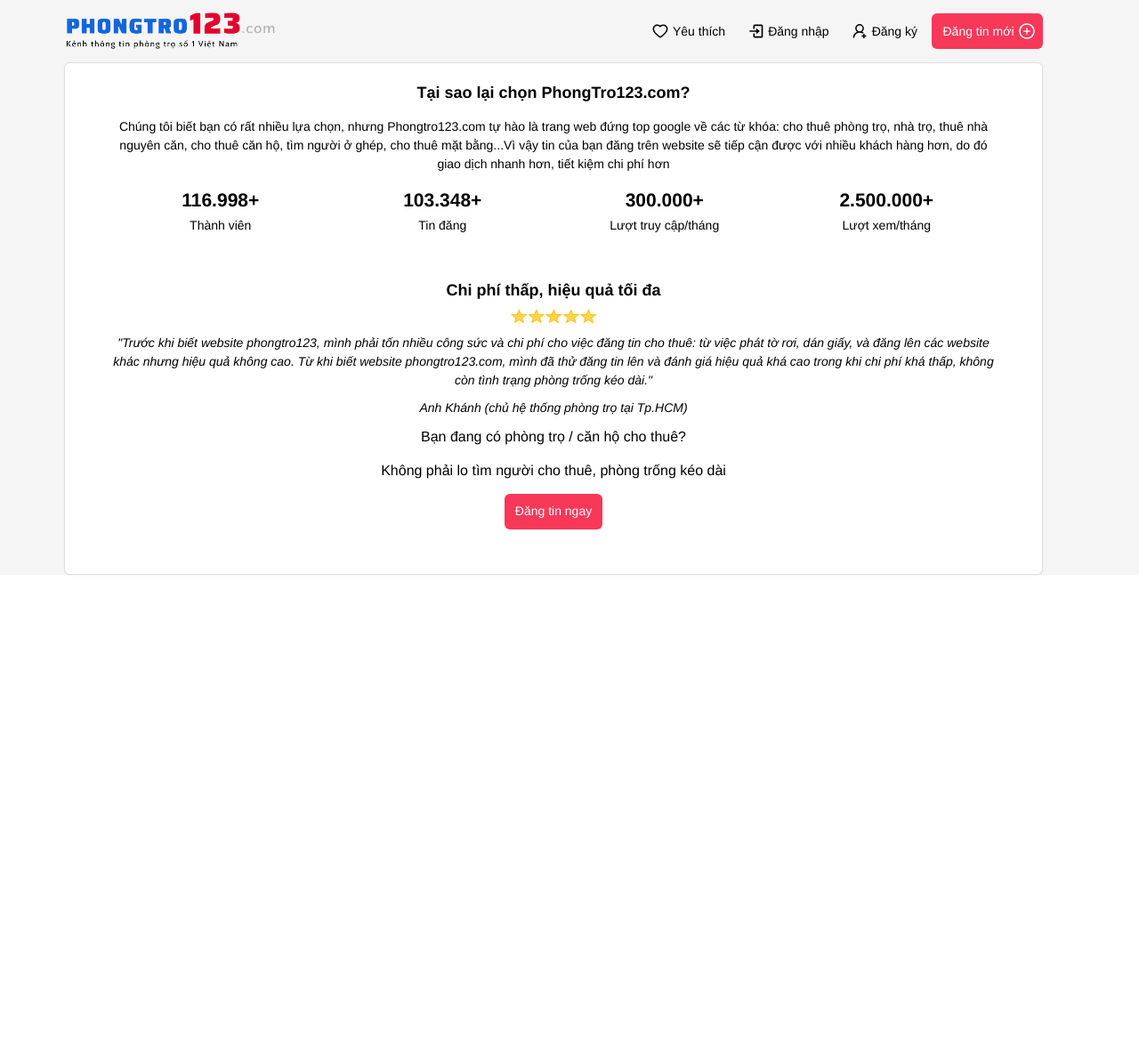
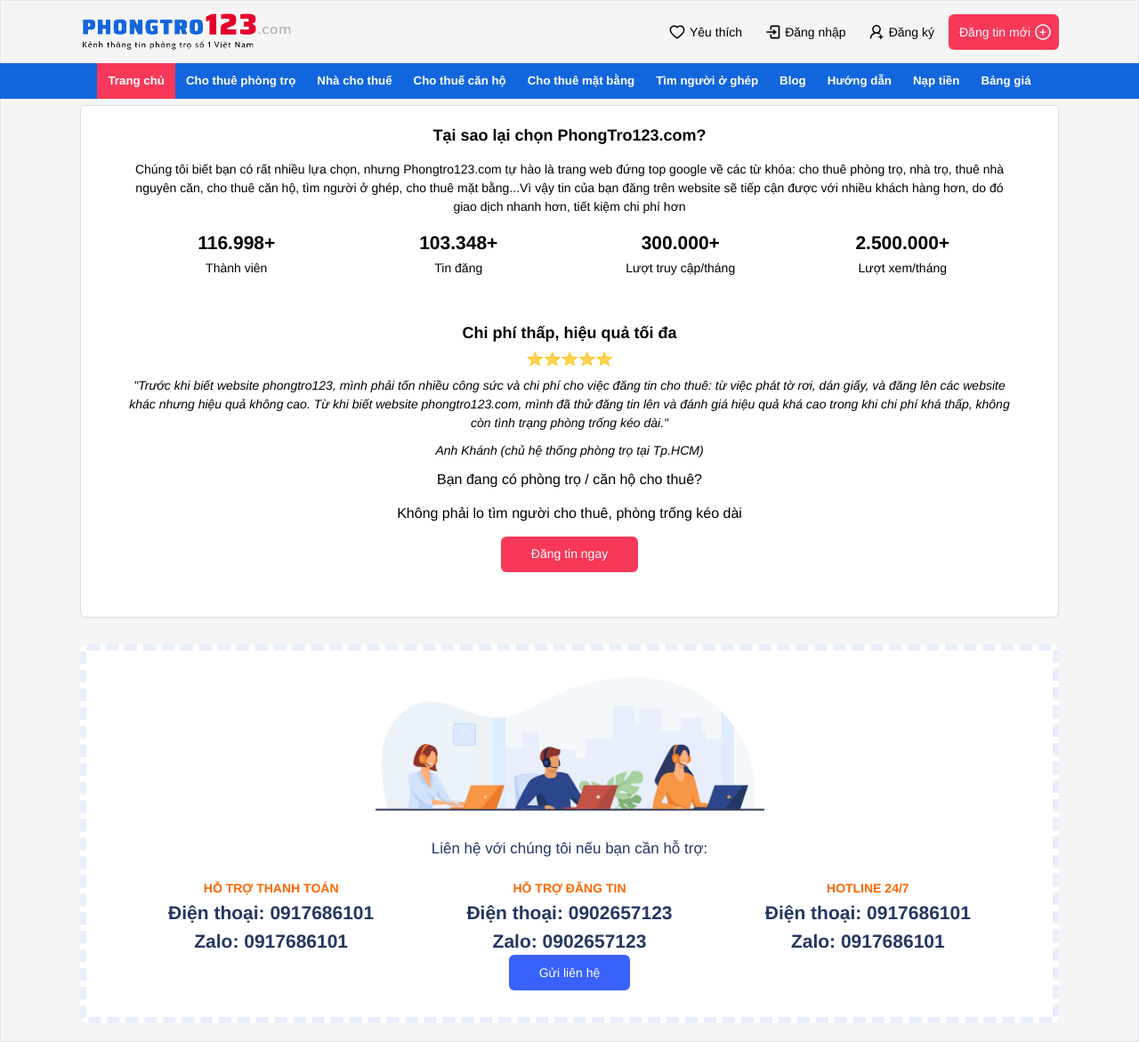
Before and after one commit to truong0806/phong_tro, a React (Create React App) app in the folder client/: page / in a window 1280 px wide. Shown: the whole page at 89% size. Before the commit the page ends 800 px from the top, so only its background shows below. Built offline with nearby package versions, Linux system fonts and the light colour scheme.

Commit message:
Add navigation bar and support section

```diff
--- a/client/src/containers/Public/Header.js
+++ b/client/src/containers/Public/Header.js
@@ -20,14 +20,14 @@
   }, []);
 
   return (
-    <div className="w-1100 h-70 flex items-center justify-between">
+    <div className="w-1100 h-70 flex items-center justify-between ">
       <img
-        className="w-[240px] h-[70px] object-contain"
+        className="cursor-pointer  w-[240px] h-[70px] object-contain"
         src={logo}
         alt="logo"
         onClick={goHome}
       />
-      <div className="flex items-center gap-1">
+      <div className="cursor-pointer  flex items-center gap-1">
         <Button
           fontW={"font-normal text-[14px] h-[40px]"}
           IcBefor={AiOutlineHeart}
@@ -55,7 +55,7 @@
           onClick={goRegister}
         />
         <Button
-          width={"w-[125px] text-[14px] h-[40px]"}
+          width={"w-auto text-[14px] h-[40px] "}
           text={"Đăng tin mới"}
           textColor="text-white"
           bgcolor="bg-secondary2"
--- a/client/src/containers/Public/Home.js
+++ b/client/src/containers/Public/Home.js
@@ -1,15 +1,16 @@
 import React from "react";
-import Header from "./Header";
-import WhyUs from "./WhyUs";
+import { Header, Navigation, WhyUs, Support } from "./";
 import { Outlet } from "react-router-dom";
 const Home = () => {
   return (
-    <div className="w-1100 h-full mx-[72px] ">
+    <div className="w-full flex flex-col items-center h-full border">
       <Header />
-      <div className="w-full flex flex-col items-center ">
+      <Navigation />
+      <div className="mt-[7px] w-1100 flex flex-col items-center ">
         <Outlet />
       </div>
       <WhyUs />
+      <Support />
     </div>
   );
 };
--- /dev/null
+++ b/client/src/containers/Public/Navigation.js
@@ -0,0 +1,42 @@
+import React from "react";
+
+const Navigation = () => {
+  return (
+    <div className="w-screen  flex items-center justify-center h-[40px] bg-secondary1 text-white">
+      <div className="w-1100 flex h-full items-center text-[13.3px] font-bold justify-center cursor-pointer ">
+        <div className="h-full flex items-center justify-center px-[12px] bg-[#f73859] ">
+          Trang chủ
+        </div>
+        <div className="h-full flex items-center justify-center px-[12px] hover:bg-[#f73859]">
+          Cho thuê phòng trọ
+        </div>
+        <div className="h-full flex items-center justify-center px-[12px] hover:bg-[#f73859]">
+          Nhà cho thuế
+        </div>
+        <div className="h-full flex items-center justify-center px-[12px] hover:bg-[#f73859]">
+          Cho thuế căn hộ
+        </div>
+        <div className="h-full flex items-center justify-center px-[12px] hover:bg-[#f73859]">
+          Cho thuê mặt bằng
+        </div>
+        <div className="h-full flex items-center justify-center px-[12px] hover:bg-[#f73859]">
+          Tìm người ở ghép
+        </div>
+        <div className="h-full flex items-center justify-center px-[12px] hover:bg-[#f73859]">
+          Blog
+        </div>
+        <div className="h-full flex items-center justify-center px-[12px] hover:bg-[#f73859]">
+          Hướng dẫn
+        </div>
+        <div className="h-full flex items-center justify-center px-[12px] hover:bg-[#f73859]">
+          Nạp tiền
+        </div>
+        <div className="h-full flex items-center justify-center px-[12px] hover:bg-[#f73859]">
+          Bảng giá
+        </div>
+      </div>
+    </div>
+  );
+};
+
+export default Navigation;
--- /dev/null
+++ b/client/src/containers/Public/Support.js
@@ -0,0 +1,76 @@
+/* eslint-disable jsx-a11y/anchor-is-valid */
+/* eslint-disable react/jsx-no-target-blank */
+import React from "react";
+import { Button } from "../../components";
+const Support = () => {
+  return (
+    <div>
+      <section className="border-dashed  border-[7px]  bg-white border-[#e8eefc] p-[30px] mt-[30px] mb-[20px] rounded-lg w-1100 h-auto">
+        <div className="">
+          <div className="h-[150px] bg-support-bg bg-contain bg-no-repeat bg-center w-full"></div>
+          <div className="mt-[30px] px-[10px]  text-center">
+            <div className="mb-[20px] text-[17px] text-[#233762]">
+              Liên hệ với chúng tôi nếu bạn cần hỗ trợ:
+            </div>
+            <div className="flex justify-around items-center">
+              <div className="text-center">
+                <span className="text-[#f60] font-bold text-[14px] uppercase mb-[10px]">
+                  Hỗ trợ thanh toán
+                </span>
+                <br />
+                <a className="text-[21px] text-[#233762] font-bold my-[5px]">
+                  Điện thoại: 0917686101
+                </a>
+                <a className="text-[21px] text-[#233762] font-bold my-[5px]">
+                  <br />
+                  Zalo: 0917686101
+                </a>
+              </div>
+              <div className="text-center">
+                <span className="text-[#f60] font-bold text-[14px] uppercase mb-[10px]">
+                  Hỗ trợ đăng tin
+                </span>
+                <br />
+                <a className="text-[21px] text-[#233762] font-bold my-[5px]">
+                  Điện thoại: 0902657123
+                </a>
+                <br />
+                <a className="text-[21px] text-[#233762] font-bold my-[5px]">
+                  Zalo: 0902657123
+                </a>
+                <br />
+              </div>
+              <div className="text-center">
+                <span className="text-[#f60] font-bold text-[14px] uppercase mb-[10px]">
+                  Hotline 24/7
+                </span>
+                <br />
+                <a className="text-[21px] text-[#233762] font-bold my-[5px]">
+                  Điện thoại: 0917686101
+                </a>
+                <br />
+                <a className="text-[21px] text-[#233762] font-bold my-[5px]">
+                  Zalo: 0917686101
+                </a>
+                <br />
+              </div>
+            </div>
+            <div className="justify-center items-center flex">
+              <Button
+                fontW={
+                  "py-[10px] px-[30px] font-normal text-[14px] h-[40px] font-[700] flex center justify-center items-center"
+                }
+                text={"Gửi liên hệ"}
+                textColor="text-white"
+                bgcolor="bg-[#3961fb]"
+                IcBeforSize="20"
+              />
+            </div>
+          </div>
+        </div>
+      </section>
+    </div>
+  );
+};
+
+export default Support;
--- a/client/src/containers/Public/WhyUs.js
+++ b/client/src/containers/Public/WhyUs.js
@@ -65,7 +65,9 @@
         </p>
         <div className="justify-center items-center flex">
           <Button
-            fontW={"font-normal text-[14px] h-[40px] font-[700] flex center justify-center items-center"}
+            fontW={
+              "py-[10px] px-[30px] font-normal text-[14px] h-[40px] font-[700] flex center justify-center items-center"
+            }
             text={"Đăng tin ngay"}
             textColor="text-white"
             bgcolor="bg-[#f73859]"
--- a/client/src/containers/Public/index.js
+++ b/client/src/containers/Public/index.js
@@ -3,3 +3,5 @@
 export { default as Register } from "./Register";
 export { default as Header } from "./Header";
 export { default as WhyUs } from "./WhyUs";
+export { default as Navigation } from "./Navigation";
+export { default as Support } from "./Support";
--- a/client/tailwind.config.js
+++ b/client/tailwind.config.js
@@ -17,6 +17,9 @@
       MaxWidth: {
         600: "600px",
       },
+      backgroundImage: {
+        "support-bg": "url('/src/assets/support-bg.jpg')",
+      },
     },
     fontFamily: {
       sans: ["Helvetica", "Arial", "sans-serif"],
```
Also changed, not shown: client/src/assets/support-bg.jpg (added).
